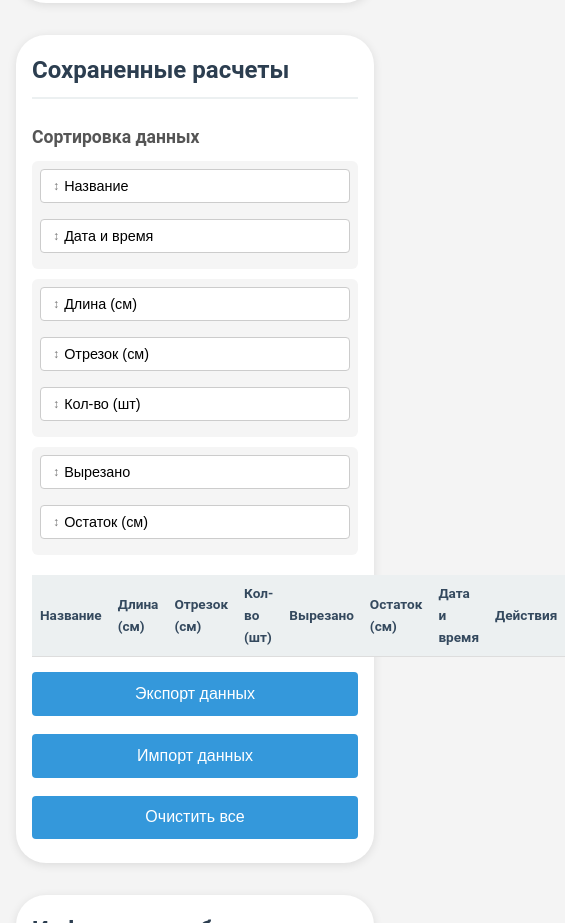
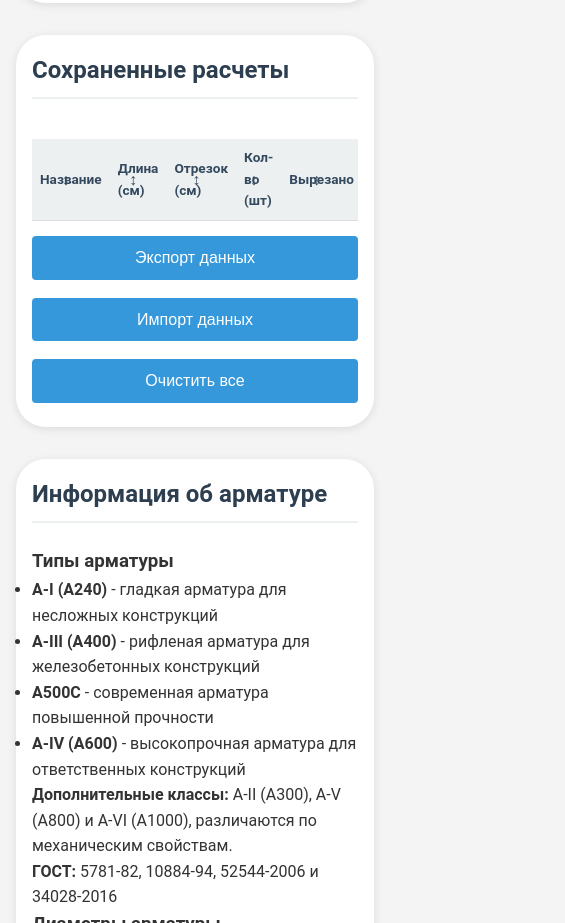
Before and after one commit to kazuhaKew/Armature-Calculator, a plain HTML site: page index.html in a window 390 px wide. Shown: the part 1022-1945 px from the top of the page, 565 px wide, since content can reach past the window. Drawn offline with Linux system fonts and the light colour scheme.

Commit message:
Refactor saved data table to integrate sorting buttons and enhance responsiveness

```diff
--- a/index.html
+++ b/index.html
@@ -87,58 +87,52 @@
 
             <section class="saved-data">
                 <h2>Сохраненные расчеты</h2>
-                <div class="filters-container">
-                    <h3>Сортировка данных</h3>
-                    <div class="filters">
-                        <div class="filter-group">
-                            <button id="sortByNameBtn" class="filter-btn">
-                                <span class="filter-icon">↕</span>
-                                Название
-                            </button>
-                            <button id="sortByDateBtn" class="filter-btn">
-                                <span class="filter-icon">↕</span>
-                                Дата и время
-                            </button>
-                        </div>
-
-                        <div class="filter-group">
-                            <button id="sortByLengthBtn" class="filter-btn">
-                                <span class="filter-icon">↕</span>
-                                Длина (см)
-                            </button>
-                            <button id="sortBySegmentBtn" class="filter-btn">
-                                <span class="filter-icon">↕</span>
-                                Отрезок (см)
-                            </button>
-                            <button id="sortByQuantityBtn" class="filter-btn">
-                                <span class="filter-icon">↕</span>
-                                Кол-во (шт)
-                            </button>
-                        </div>
-
-                        <div class="filter-group">
-                            <button id="sortBySegmentsBtn" class="filter-btn">
-                                <span class="filter-icon">↕</span>
-                                Вырезано
-                            </button>
-                            <button id="sortByRemainderBtn" class="filter-btn">
-                                <span class="filter-icon">↕</span>
-                                Остаток (см)
-                            </button>
-                        </div>
-                    </div>
-                </div>
                 <div class="table-container">
                     <table id="savedRecords">
                         <thead>
                             <tr>
-                                <th>Название</th>
-                                <th>Длина (см)</th>
-                                <th>Отрезок (см)</th>
-                                <th>Кол-во (шт)</th>
-                                <th>Вырезано</th>
-                                <th>Остаток (см)</th>
-                                <th>Дата и время</th>
+                                <th>
+                                    Название
+                                    <button id="sortByNameBtn" class="sort-btn" title="Сортировать по названию">
+                                        <span class="sort-icon">↕</span>
+                                    </button>
+                                </th>
+                                <th>
+                                    Длина (см)
+                                    <button id="sortByLengthBtn" class="sort-btn" title="Сортировать по длине">
+                                        <span class="sort-icon">↕</span>
+                                    </button>
+                                </th>
+                                <th>
+                                    Отрезок (см)
+                                    <button id="sortBySegmentBtn" class="sort-btn" title="Сортировать по отрезку">
+                                        <span class="sort-icon">↕</span>
+                                    </button>
+                                </th>
+                                <th>
+                                    Кол-во (шт)
+                                    <button id="sortByQuantityBtn" class="sort-btn" title="Сортировать по количеству">
+                                        <span class="sort-icon">↕</span>
+                                    </button>
+                                </th>
+                                <th>
+                                    Вырезано
+                                    <button id="sortBySegmentsBtn" class="sort-btn" title="Сортировать по вырезанным">
+                                        <span class="sort-icon">↕</span>
+                                    </button>
+                                </th>
+                                <th>
+                                    Остаток (см)
+                                    <button id="sortByRemainderBtn" class="sort-btn" title="Сортировать по остатку">
+                                        <span class="sort-icon">↕</span>
+                                    </button>
+                                </th>
+                                <th>
+                                    Дата и время
+                                    <button id="sortByDateBtn" class="sort-btn" title="Сортировать по дате">
+                                        <span class="sort-icon">↕</span>
+                                    </button>
+                                </th>
                                 <th>Действия</th>
                             </tr>
                         </thead>
--- a/main.css
+++ b/main.css
@@ -200,6 +200,42 @@ table th {
     background-color: var(--table-header-bg);
     font-weight: bold;
     color: var(--dark-color);
+    position: relative;
+    padding-right: 30px; /* Make room for the sort button */
+    vertical-align: middle;
+}
+
+.sort-btn {
+    position: absolute;
+    right: 5px;
+    top: 50%;
+    transform: translateY(-50%);
+    background: none;
+    border: none;
+    cursor: pointer;
+    padding: 2px;
+    color: inherit;
+    font-size: 14px;
+    display: inline-flex;
+    align-items: center;
+    justify-content: center;
+}
+
+.sort-btn:hover {
+    color: var(--accent-color);
+}
+
+.sort-icon {
+    font-size: 16px;
+    font-weight: bold;
+}
+
+.sort-asc .sort-icon::after {
+    content: "↑";
+}
+
+.sort-desc .sort-icon::after {
+    content: "↓";
 }
 
 .edit-btn {
@@ -266,6 +302,12 @@ table th {
   color: #777;
 }
 
+/* Make the table more responsive */
+.table-container {
+    overflow-x: auto;
+    margin-top: 1rem;
+}
+
 /* Responsive adjustments */
 @media (max-width: 768px) {
   .actions {
```
